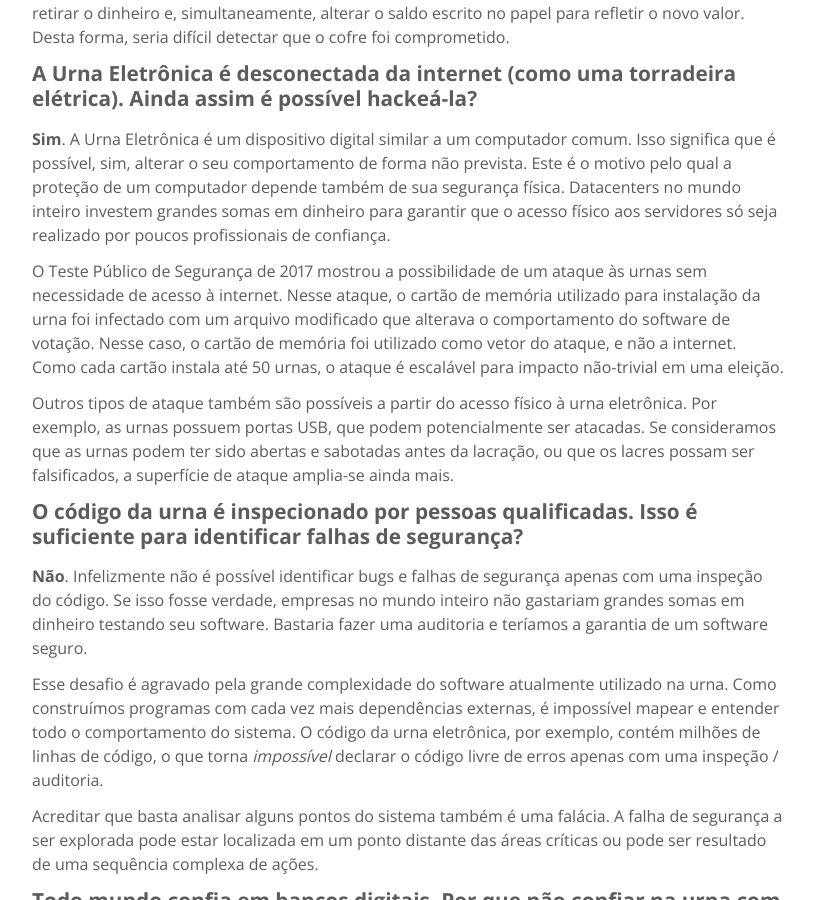
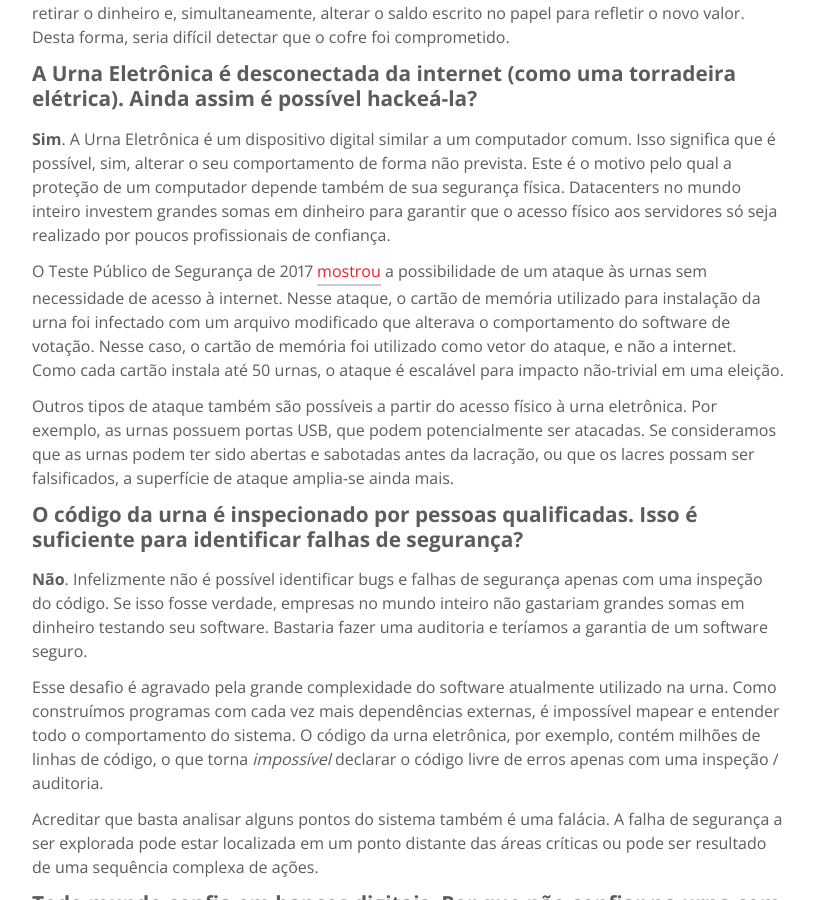
Before and after one commit to epicleet/urna-website, a Jekyll site: the page built from faq.md, in a window 1280 px wide and 900 px high, scrolled down 1814 px. Shown: the whole window, without its empty margins (232-1046 px from the left). Built offline with Jekyll 4.4.1, drawn with Linux system fonts in a browser that asks for light colours; some of the changed lines change nothing that is shown.

Commit message:
Adiciona link

```diff
--- a/faq.md
+++ b/faq.md
@@ -48,7 +48,7 @@ Continuando no mesmo cenário, a Urna Eletrônica seria um cofre em que o saldo
 
 **Sim**. A Urna Eletrônica é um dispositivo digital similar a um computador comum. Isso significa que é possível, sim, alterar o seu comportamento de forma não prevista. Este é o motivo pelo qual a proteção de um computador depende também de sua segurança física. Datacenters no mundo inteiro investem grandes somas em dinheiro para garantir que o acesso físico aos servidores só seja realizado por poucos profissionais de confiança.
 
-O Teste Público de Segurança de 2017 mostrou a possibilidade de um ataque às urnas sem necessidade de acesso à internet. Nesse ataque, o cartão de memória utilizado para instalação da urna foi infectado com um arquivo modificado que alterava o comportamento do software de votação. Nesse caso, o cartão de memória foi utilizado como vetor do ataque, e não a internet. Como cada cartão instala até 50 urnas, o ataque é escalável para impacto não-trivial em uma eleição.
+O Teste Público de Segurança de 2017 [mostrou](https://doi.org/10.13140/RG.2.2.28590.82246/1) a possibilidade de um ataque às urnas sem necessidade de acesso à internet. Nesse ataque, o cartão de memória utilizado para instalação da urna foi infectado com um arquivo modificado que alterava o comportamento do software de votação. Nesse caso, o cartão de memória foi utilizado como vetor do ataque, e não a internet. Como cada cartão instala até 50 urnas, o ataque é escalável para impacto não-trivial em uma eleição.
 
 Outros tipos de ataque também são possíveis a partir do acesso físico à urna eletrônica. Por exemplo, as urnas possuem portas USB, que podem potencialmente ser atacadas. Se consideramos que as urnas podem ter sido abertas e sabotadas antes da lacração, ou que os lacres possam ser falsificados, a superfície de ataque amplia-se ainda mais.
 
```
